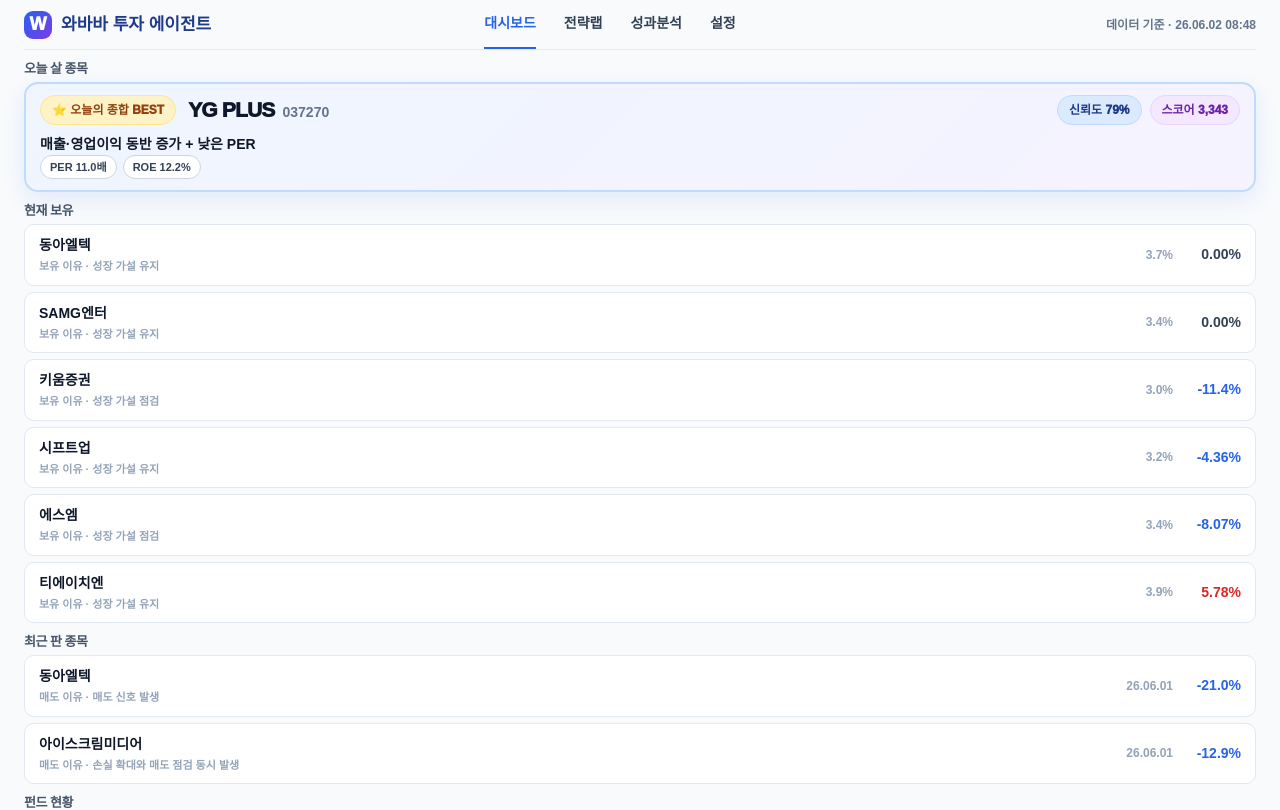
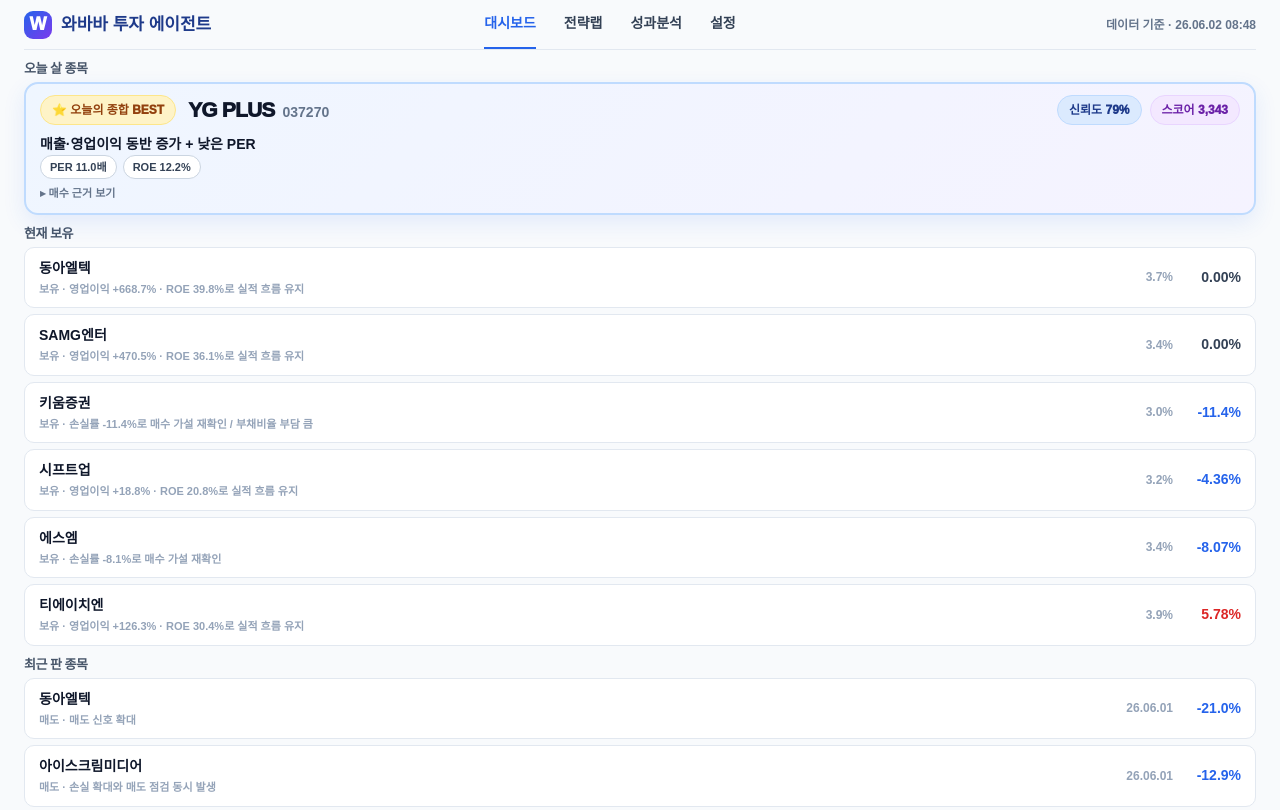
Before and after one commit to CSI-AI/kr-stock-agent, a Next.js app: page / in a window 1280 px wide. Shown: the top 810 px of the page. Built offline with nearby package versions, Linux system fonts and the light colour scheme.

Commit message:
feat: enrich wababa decision reasons
Co-Authored-By: Claude Opus 4.8 <noreply@anthropic.com>

```diff
--- a/app/_dashboard/kit.tsx
+++ b/app/_dashboard/kit.tsx
@@ -144,27 +144,132 @@ function formatShortDate(value: unknown): string {
   return `${match[1].slice(2)}.${match[2]}.${match[3]}${match[4] ? ` ${match[4]}` : ""}`;
 }
 
-// 보유 이유 1줄 — 기존 position.action / sellSignal 신호에서 도출.
-// 펀드별 어휘 구분(와바바=성장 가설, AI=신호·리스크). 차트/거래량 등 미구현 신호어 미사용.
-function holdReasonLine(position: AnyRecord, isAi: boolean): string {
+// 내부 엔진/점수 표현을 사용자용 문장으로 정리. (엔진/score/점수/방어선 → 일반 문장)
+function humanizeReason(text: unknown): string {
+  return getString(text)
+    .replace(/매도\s*엔진\s*(HIGH|MID|LOW)?/gi, "매도 신호 확대")
+    .replace(/방어선/g, "리스크")
+    .replace(/\bscore\b/gi, "")
+    .replace(/점수\s*기준\s*충족/g, "기준 충족")
+    .replace(/\s{2,}/g, " ")
+    .trim();
+}
+
+function clamp(text: string, max: number): string {
+  return text.length > max ? `${text.slice(0, max)}…` : text;
+}
+
+// 문자열 배열 추출 (getArray는 객체 배열만 통과시키므로 문자열 배열엔 사용 불가).
+function getStringArray(value: unknown): string[] {
+  if (!Array.isArray(value)) return [];
+  return value.map((x) => getString(x)).filter(Boolean);
+}
+
+// 보유 종목의 구체 지표 bullet 추출 — holdingReview.holdReason 문자열에서.
+function extractHoldMetrics(reviewItem: AnyRecord): {
+  opGrowth: string;
+  roe: string;
+  bullets: string[];
+} {
+  const arr = getStringArray(reviewItem.holdReason);
+  const find = (re: RegExp) => arr.find((s) => re.test(s)) || "";
+  // "영업이익 증가율 668.7%" → "영업이익 +668.7%"
+  const opGrowth = find(/영업이익/).replace(/영업이익\s*증가율\s*/, "영업이익 +");
+  const roe = find(/ROE/);
+  // 구체 숫자 bullet만(모호한 헤드라인 제외)
+  const bullets = arr.filter((s) =>
+    /ROE|영업이익|PER|PBR|매출|배당|CAGR|증가율|%/.test(s),
+  );
+  return { opGrowth, roe, bullets };
+}
+
+// 매수 이유 — 구체 1줄 + 근거 bullet (companySummary / coreCatalyst / investmentPoints / risk).
+function buildBuyReason(item: AnyRecord): { line: string; evidence: string[] } {
+  const report = getObject(item.investmentReport);
+  const decisionEngine = getObject(item.decisionEngine);
+  const line =
+    getString(decisionEngine.buyTrigger) ||
+    getString(report.fact) ||
+    getString(item.companySummary) ||
+    "성장성과 밸류를 함께 점검";
+  const catalyst = getStringArray(item.coreCatalyst);
+  const points = getStringArray(item.investmentPoints);
+  const summary = getString(item.companySummary);
+  const evidence: string[] = [];
+  if (summary) evidence.push(summary);
+  (catalyst.length ? catalyst : points)
+    .filter((b) => b !== summary)
+    .slice(0, 2)
+    .forEach((b) => evidence.push(b));
+  const risk = getString(item.riskSummary);
+  if (risk) evidence.push(`⚠ ${risk}`);
+  return { line: clamp(line, 44), evidence: evidence.slice(0, 4) };
+}
+
+// 보유 이유 — 구체 1줄 + 근거. 펀드별 어휘(와바바=실적/성장/밸류, AI=신호/리스크).
+function buildHoldReason(
+  position: AnyRecord,
+  reviewItem: AnyRecord,
+  isAi: boolean,
+): { line: string; evidence: string[] } {
   const signal = getObject(position.sellSignal);
   const urgency = getString(signal.urgency).toUpperCase();
   const action = getString(position.action).toUpperCase();
+  const rate = getPositionProfitRate(position);
+  const metrics = extractHoldMetrics(reviewItem);
   const watching = /SELL/.test(action) || urgency === "HIGH";
   const checking = urgency === "MID" || /CHECK|REDUCE/.test(action);
-  if (watching) return isAi ? "리스크 확대 감지" : "리스크 확대";
-  if (checking) return isAi ? "신호 점검 중" : "성장 가설 점검";
-  return isAi ? "신호 유지" : "성장 가설 유지";
-}
-
-// 매도 이유 1줄 — 기존 trade.reason 우선, 내부 엔진/점수 표현은 읽기 쉬운 문구로 정리.
-function sellReasonLine(trade: AnyRecord, isAi: boolean): string {
-  const raw = getString(trade.reason) || getString(trade.sellReason);
-  if (!raw) return isAi ? "기대수익 저하" : "매도 사유 발생";
-  if (/엔진|engine|score|점수/i.test(raw)) {
-    return isAi ? "리스크 확대" : "매도 신호 발생";
-  }
-  return raw.length > 22 ? `${raw.slice(0, 22)}…` : raw;
+
+  const evidence: string[] = [];
+  metrics.bullets.forEach((b) => evidence.push(b));
+  getStringArray(signal.reasons)
+    .map((r) => humanizeReason(r))
+    .filter(Boolean)
+    .forEach((r) => {
+      if (!evidence.includes(r)) evidence.push(r);
+    });
+  const nextCheck = getString(reviewItem.nextCheck);
+  if (nextCheck) evidence.push(`다음 점검 · ${nextCheck}`);
+
+  let line: string;
+  if (watching) {
+    const sum =
+      humanizeReason(signal.summary) ||
+      (rate !== null ? `손실 ${formatPercent(rate)}로 점검 필요` : "리스크 점검 필요");
+    line = isAi ? `${sum} · 리스크 점검` : sum;
+  } else if (checking) {
+    const sum = humanizeReason(signal.summary);
+    line =
+      sum ||
+      (isAi ? "실적 신호 유지, 리스크 점검 필요" : "성장 유지, 밸류 부담 점검");
+  } else {
+    const parts = [metrics.opGrowth, metrics.roe].filter(Boolean);
+    if (parts.length > 0) {
+      line = isAi
+        ? `실적 신호 유지 · ${parts.join(" · ")}`
+        : `${parts.join(" · ")}로 실적 흐름 유지`;
+    } else {
+      line = isAi
+        ? "실적 신호 유지, 리스크 허용 범위"
+        : "실적 성장 흐름 유지";
+    }
+  }
+  return { line: clamp(line, 46), evidence: evidence.slice(0, 4) };
+}
+
+// 매도 이유 — 구체 1줄 + 근거. 내부 엔진 표현은 정리.
+function buildSellReason(
+  trade: AnyRecord,
+  isAi: boolean,
+): { line: string; evidence: string[] } {
+  const raw = humanizeReason(getString(trade.reason) || getString(trade.sellReason));
+  const rate = getPositionProfitRate(trade);
+  const line =
+    raw || (isAi ? "기대수익 저하로 매도" : "리스크 확대로 매도");
+  const evidence: string[] = [];
+  if (raw) evidence.push(raw);
+  if (rate !== null) evidence.push(`실현 수익률 ${formatPercent(rate)}`);
+  return { line: clamp(line, 40), evidence };
 }
 
 function getCode(item: AnyRecord): string {
@@ -872,7 +977,8 @@ function HoldingTable({
     const profitRate = getPositionProfitRate(position);
     const weight = getPositionWeight(position, totalAsset);
     const holdingDays = getHoldingDays(position);
-    const holdReason = holdReasonLine(position, theme.key === "ai");
+    const reviewItem = getObject(holdReviewMap[code]);
+    const hold = buildHoldReason(position, reviewItem, theme.key === "ai");
     return {
       key: `${theme.key}-${code}-${index}`,
       name,
@@ -886,7 +992,8 @@ function HoldingTable({
       profitRate,
       weight,
       holdingDays,
-      holdReason,
+      holdLine: hold.line,
+      holdEvidence: hold.evidence,
     };
   });
 
@@ -914,7 +1021,7 @@ function HoldingTable({
                 <td>
                   <b>{r.name}</b>
                   <span>{r.code}</span>
-                  <span className="holdReasonInline">보유 · {r.holdReason}</span>
+                  <span className="holdReasonInline">보유 · {r.holdLine}</span>
                 </td>
                 <td>{formatNumber(r.quantity, 0)}주</td>
                 <td>{formatKrw(r.buyPrice)}</td>
@@ -947,7 +1054,8 @@ function HoldingTable({
                 {formatPercent(r.profitRate)}
               </span>
             </div>
-            <div className="holdRowReason">보유 이유 · {r.holdReason}</div>
+            <div className="holdRowReason">보유 · {r.holdLine}</div>
+            <ReasonDetails items={r.holdEvidence} label="근거 보기" theme={theme} />
             <div className="holdRowSub">
               <span>평가 {formatKrw(r.evalAmount)}</span>
               <span>비중 {formatPercent(r.weight, 1)}</span>
@@ -1116,28 +1224,44 @@ function SimpleLineChart({ wababa, ai }: { wababa: number; ai: number }) {
   );
 }
 
+// 근거 보기 — 접힘. 기본 노출은 1줄, 자세한 근거는 여기로.
+function ReasonDetails({
+  items,
+  label = "근거 보기",
+  theme,
+}: {
+  items: string[];
+  label?: string;
+  theme?: FundTheme;
+}) {
+  if (!items || items.length === 0) return null;
+  return (
+    <details className="reasonDetails">
+      <summary
+        className="reasonDetailsSummary"
+        style={theme ? { color: theme.primary } : undefined}
+      >
+        {label}
+      </summary>
+      <ul className="reasonDetailsList">
+        {items.map((it, i) => (
+          <li key={`${label}-${i}`}>{it}</li>
+        ))}
+      </ul>
+    </details>
+  );
+}
+
 function BestPickHero({ history }: { history: AnyRecord }) {
   const finalBest = getObject(history.finalBestPick);
   if (Object.keys(finalBest).length === 0) return null;
 
   const name = getName(finalBest);
   const code = getCode(finalBest);
-  const investmentReport = getObject(finalBest.investmentReport);
   const decisionEngine = getObject(finalBest.decisionEngine);
-  const headline =
-    getString(investmentReport.fact) ||
-    getString(finalBest.companySummary) ||
-    getString(finalBest.growthStory) ||
-    getString(finalBest.rankReason) ||
-    "성장성과 밸류를 함께 점검";
-  const whyText =
-    getString(investmentReport.decision) ||
-    getString(investmentReport.businessImpact);
-  const buyTrigger = getString(decisionEngine.buyTrigger);
-  // 운용앱 원칙: 이유는 한 줄(40자 전후). 긴 설명은 전략랩으로.
-  const reasonRaw = buyTrigger || whyText || headline;
-  const reasonLine =
-    reasonRaw.length > 40 ? `${reasonRaw.slice(0, 40)}…` : reasonRaw;
+  // 운용앱 원칙: 기본은 구체 1줄, 자세한 근거는 "근거 보기"로 접어 제공.
+  const buy = buildBuyReason(finalBest);
+  const reasonLine = buy.line;
   const confidence = getNumber(decisionEngine.confidence);
   const score =
     getNumber(finalBest.aiFundScore) ??
@@ -1176,6 +1300,8 @@ function BestPickHero({ history }: { history: AnyRecord }) {
           <span className="bestHeroMetricBadge">ROE {formatPercent(roe, 1)}</span>
         ) : null}
       </div>
+
+      <ReasonDetails items={buy.evidence} label="매수 근거 보기" />
     </section>
   );
 }
@@ -1192,13 +1318,13 @@ function DashboardHoldings({ history }: { history: AnyRecord }) {
       {positions.map((position, index) => {
         const rate = getPositionProfitRate(position);
         const weight = getPositionWeight(position, data.totalAsset);
+        const reviewItem = getObject(data.holdReviewMap[getCode(position)]);
+        const hold = buildHoldReason(position, reviewItem, false);
         return (
           <div className="holdStripRow" key={`hold-${getCode(position)}-${index}`}>
             <div className="holdStripMain">
               <span className="holdStripName">{getName(position)}</span>
-              <span className="holdStripReason">
-                보유 이유 · {holdReasonLine(position, false)}
-              </span>
+              <span className="holdStripReason">보유 · {hold.line}</span>
             </div>
             <span className="holdStripWeight">{formatPercent(weight, 1)}</span>
             <span className="holdStripRate" style={{ color: toneColor(rate) }}>
@@ -1233,7 +1359,7 @@ function DashboardSold({ history }: { history: AnyRecord }) {
             <div className="holdStripMain">
               <span className="holdStripName">{getName(trade)}</span>
               <span className="holdStripReason">
-                매도 이유 · {sellReasonLine(trade, false)}
+                매도 · {buildSellReason(trade, false).line}
               </span>
             </div>
             <span className="holdStripWeight">
@@ -1670,6 +1796,13 @@ const dashboardCss = `
   .holdRowReason { margin-top: 3px; color: #94a3b8; font-size: 11px; font-weight: 800; white-space: nowrap; overflow: hidden; text-overflow: ellipsis; }
   .holdRowSub { display: flex; flex-wrap: wrap; gap: 4px 12px; margin-top: 4px; color: #64748b; font-size: 11px; font-weight: 800; }
   .holdRowSub span { white-space: nowrap; }
+  .reasonDetails { margin-top: 6px; }
+  .reasonDetailsSummary { cursor: pointer; list-style: none; font-size: 11px; font-weight: 850; color: #64748b; }
+  .reasonDetailsSummary::-webkit-details-marker { display: none; }
+  .reasonDetailsSummary::before { content: "▸ "; }
+  details[open] > .reasonDetailsSummary::before { content: "▾ "; }
+  .reasonDetailsList { margin: 6px 0 2px; padding-left: 16px; display: flex; flex-direction: column; gap: 3px; }
+  .reasonDetailsList li { color: #475569; font-size: 11px; font-weight: 750; line-height: 1.5; }
   .holdingTableWrap, .candidateTableWrap { width: 100%; max-width: 100%; overflow-x: auto; overflow-y: hidden; border: 1px solid #e2e8f0; border-radius: 16px; }
   .candidateTableWrap { border: none; border-radius: 0; }
   .holdingTable, .candidateTable, .compareTable { width: 100%; border-collapse: collapse; table-layout: auto; }
```
